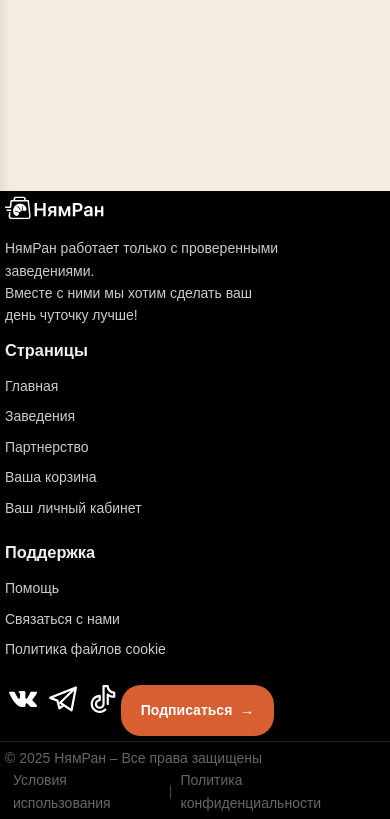
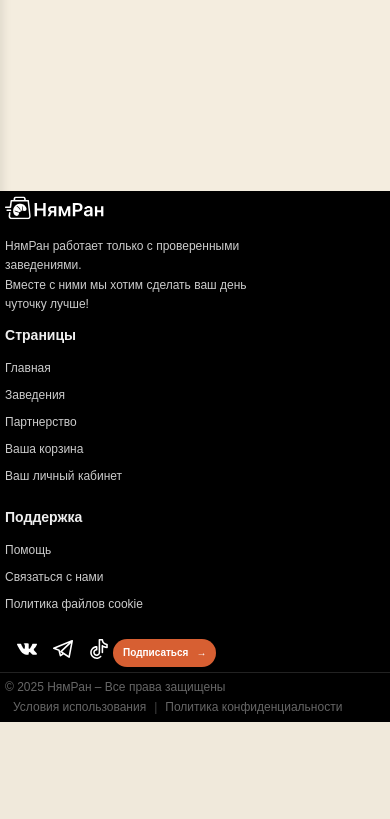
Before and after one commit to SSerov77/web-nyamrun, a Django app: page /places/ in a window 390 px wide. Shown: the part 642-1461 px from the top of the page. After the commit the page ends 1364 px from the top, so only its background shows below. Run offline with Django 5.2, Linux system fonts and the light colour scheme; data that the repository does not hold is empty; parts of the project's set-up code (start-up, migrations or seed data) failed here and were passed over; some web fonts are replaced.

Commit message:
Update styles adaptive in home +  footer

```diff
--- a/nyamrun/static/css/includes/place_item.css
+++ b/nyamrun/static/css/includes/place_item.css
@@ -17,7 +17,6 @@
   color: var(--color-text);
   margin-top: 40px;
 }
-
 
 .item-img {
   border-radius: 24px;
@@ -40,7 +39,6 @@
   color: var(--color-text-dark);
 }
 
-
 .items {
   max-width: 100%;
   box-sizing: border-box;
@@ -50,6 +48,7 @@
   .items {
     justify-content: center;
   }
+
   .item {
     flex: 1 1 calc(50% - 20px);
     max-width: 100%;
@@ -62,6 +61,7 @@
     gap: 10px;
     padding: 0 5px;
   }
+
   .item {
     flex: 1 1 100%;
     min-width: 0;
@@ -69,10 +69,12 @@
     box-sizing: border-box;
   }
 }
+
 .item-img {
   aspect-ratio: 2/1;
   border-radius: 16px;
 }
+
 .item-name {
   font-size: 16px;
 }
--- a/nyamrun/static/css/style.css
+++ b/nyamrun/static/css/style.css
@@ -420,6 +420,7 @@ main {
 
 /* Медиа-запросы для мобильных устройств */
 @media screen and (max-width: 768px) {
+
     /* Header адаптив */
     .header-content {
         padding: 0 15px;
@@ -545,10 +546,13 @@ main {
         visibility: visible;
     }
 
-    /* Main контент */
     .main-content {
         padding: 0 15px;
         margin-top: 30px;
+    }
+
+    .footer__top {
+        font-size: 12px;
     }
 
     .footer__nav {
@@ -560,6 +564,28 @@ main {
     .footer__social {
         display: flex;
         margin-top: 25px;
+    }
+
+    .footer__icons {
+        display: flex;
+        align-items: center;
+        margin: 0;
+    }
+
+    .footer__icons img {
+        width: 20px;
+        height: 20px;
+    }
+
+    .footer__newsletter {
+        font-size: 10px;
+        padding: 4px 10px;
+        display: flex;
+        align-items: center;
+    }
+
+    .footer__bottom {
+        font-size: 12px;
     }
 
     .container {
```
Also changed, not shown: nyamrun/static/css/home/home.css (+15 -0 lines). Lines whose indentation alone changed are shown as unchanged.
